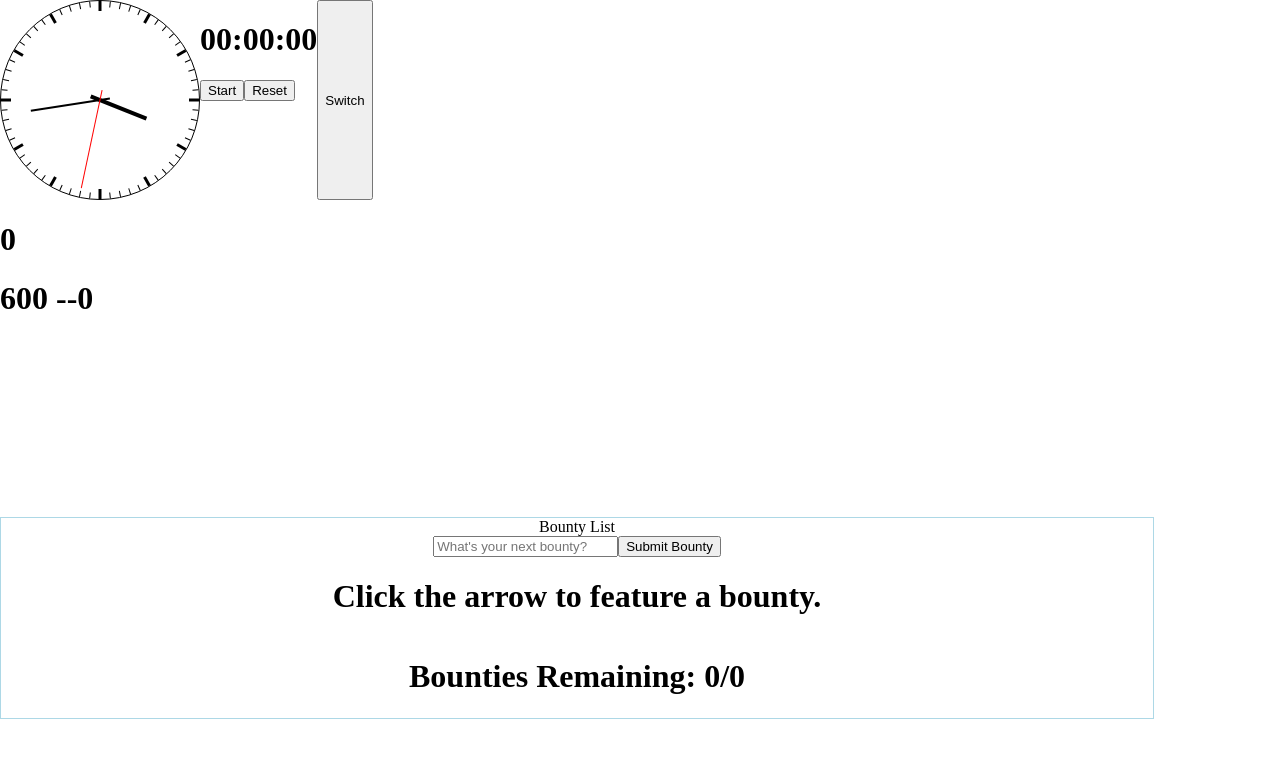
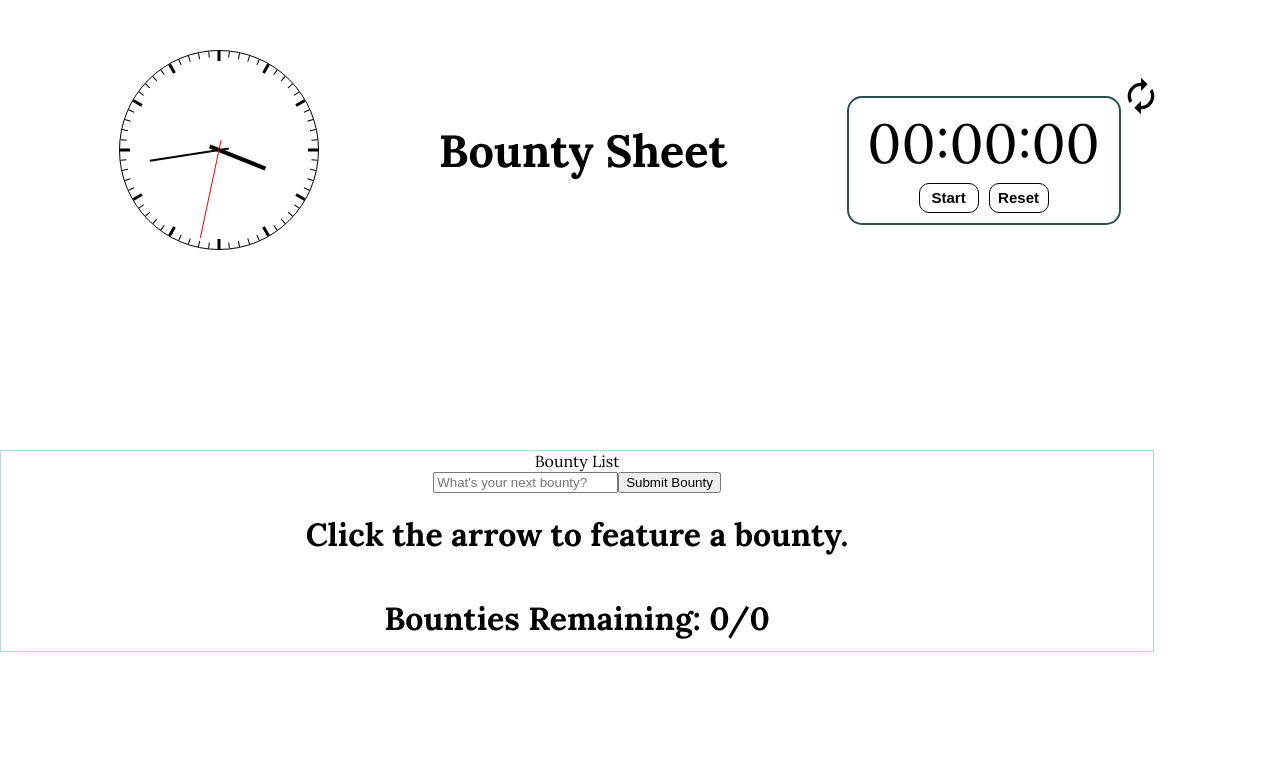
Before and after one commit to taujeng/bountysheet, a React (Create React App) app: page / in a window 1280 px wide. Shown: the top 758 px of the page. Built offline with nearby package versions, Linux system fonts and the light colour scheme.

Commit message:
Added MUI, css styling for Timer, Stopwatch

```diff
--- a/package.json
+++ b/package.json
@@ -3,6 +3,10 @@
   "version": "0.1.0",
   "private": true,
   "dependencies": {
+    "@emotion/react": "^11.10.5",
+    "@emotion/styled": "^11.10.5",
+    "@mui/icons-material": "^5.10.14",
+    "@mui/material": "^5.10.14",
     "@testing-library/jest-dom": "^5.16.5",
     "@testing-library/react": "^13.4.0",
     "@testing-library/user-event": "^13.5.0",
--- a/src/Components/Header/Header.jsx
+++ b/src/Components/Header/Header.jsx
@@ -5,6 +5,7 @@ import Timer from '../Timer/Timer';
 import 'react-clock/dist/Clock.css';
 import './header.css';
 import BountyList from '../BountyList/BountyList';
+import AutorenewIcon from '@mui/icons-material/Autorenew';
 
 const Header = () => {
   const [clock, setClock] = useState(new Date());
@@ -27,6 +28,9 @@ const Header = () => {
     <div className="header-container">
       <header>
         <Clock value={clock} size={200} />
+        <h1 id="title">Bounty Sheet</h1>
+        <div className="time-container">
+          <>
             {displayTimer ? (
               <Timer
                 timeLeft={timeLeft}
@@ -35,15 +39,20 @@ const Header = () => {
                 setTimeUsed={setTimeUsed}
               />
             ) : (
-          <Stopwatch timePassed={timePassed} setTimePassed={setTimePassed} />
+              <Stopwatch
+                timePassed={timePassed}
+                setTimePassed={setTimePassed}
+              />
             )}
-        <button onClick={() => setDisplayTimer(!displayTimer)}>Switch</button>
+          </>
+          <AutorenewIcon
+            style={{ fontSize: '40px' }}
+            onClick={() => setDisplayTimer(!displayTimer)}
+          />
+        </div>
+
+        {/* <button onClick={() => setDisplayTimer(!displayTimer)}>Switch</button> */}
       </header>
-      <h1>{timePassed}</h1>
-      <h1>
-        {timeLeft} --
-        {timeUsed}
-      </h1>
       <BountyList time={time} />
     </div>
   );
--- a/src/Components/Header/header.css
+++ b/src/Components/Header/header.css
@@ -1,8 +1,19 @@
 .header-container {
   height: 200px;
   width: 100%;
+  margin-top: 50px;
 }
 
 .header-container header {
   display: flex;
+  justify-content: space-evenly;
+  align-items: center;
 }
+
+#title {
+  font-size: 45px;
+}
+
+.time-container {
+  display: flex;
+}
--- a/src/Components/Stopwatch/Stopwatch.jsx
+++ b/src/Components/Stopwatch/Stopwatch.jsx
@@ -1,5 +1,6 @@
 import React, { useState, useEffect } from 'react';
 import timeFormat from '../timeFormat';
+import './stopwatch.css';
 
 const Stopwatch = ({ timePassed, setTimePassed }) => {
   const [stopWatchOn, setStopWatchOn] = useState(false);
@@ -21,9 +22,10 @@ const Stopwatch = ({ timePassed, setTimePassed }) => {
 
   return (
     <div className="stopwatch-container">
-      <h1>
+      <div id="stopwatch">
         {hours}:{minutes}:{seconds}
-      </h1>
+      </div>
+      <div className="button-container">
         <button onClick={() => setStopWatchOn(!stopWatchOn)}>
           {stopWatchOn ? 'Stop' : 'Start'}
         </button>
@@ -36,6 +38,7 @@ const Stopwatch = ({ timePassed, setTimePassed }) => {
           Reset
         </button>
       </div>
+    </div>
   );
 };
 
--- /dev/null
+++ b/src/Components/Stopwatch/stopwatch.css
@@ -0,0 +1,34 @@
+.stopwatch-container {
+  display: flex;
+  flex-direction: column;
+  border: 2px darkslategrey solid;
+  border-radius: 15px;
+  padding: 10px 10px 15px;
+  width: 250px;
+  height: 100px;
+  margin-top: 20px;
+}
+
+.stopwatch-container #stopwatch {
+  display: flex;
+  justify-content: center;
+  font-size: 55px;
+}
+
+.stopwatch-container .button-container{
+  display: flex;
+  flex-direction: row;
+  justify-content: center;
+}
+
+.stopwatch-container .button-container button {
+  background: none;
+  border: 1px black solid;
+  cursor: pointer;
+  margin: 5px;
+  border-radius: 10px;
+  font-size: 15px;
+  font-weight: 600;
+  width: 60px;
+  height: 30px;
+}
--- a/src/Components/Timer/Timer.jsx
+++ b/src/Components/Timer/Timer.jsx
@@ -1,5 +1,6 @@
 import React, { useState, useEffect } from 'react';
 import timeFormat from '../timeFormat';
+import './timer.css';
 
 const Timer = ({ timeLeft, setTimeLeft, timeUsed, setTimeUsed }) => {
   const [timerOn, setTimerOn] = useState(false);
@@ -38,7 +39,7 @@ const Timer = ({ timeLeft, setTimeLeft, timeUsed, setTimeUsed }) => {
   };
 
   return (
-    <div>
+    <div className="timer-container">
       {edit ? (
         <input
           type="number"
@@ -56,10 +57,12 @@ const Timer = ({ timeLeft, setTimeLeft, timeUsed, setTimeUsed }) => {
           {hours}:{minutes}:{seconds}
         </div>
       )}
-      <button onClick={() => setTimerOn(!timerOn)} disabled={edit}>
-        {timerOn ? 'Stop' : 'Start'}
-      </button>
-      <button onClick={() => setEdit(!edit)}>{edit ? 'Save' : 'Set'}</button>
+      <div className="button-container">
+        <button onClick={() => setTimerOn(!timerOn)} disabled={edit}>
+          {timerOn ? 'Stop' : 'Start'}
+        </button>
+        <button onClick={() => setEdit(!edit)}>{edit ? 'Save' : 'Set'}</button>
+      </div>
     </div>
   );
 };
--- /dev/null
+++ b/src/Components/Timer/timer.css
@@ -0,0 +1,35 @@
+.timer-container {
+  display: flex;
+  flex-direction: column;
+  border: 2px darkslategrey solid;
+  border-radius: 15px;
+  padding: 10px 10px 15px;
+  width: 250px;
+  height: 100px;
+  font-size: 55px;
+  align-items: center;
+  margin-top: 20px;
+}
+
+.timer-container input {
+  font-size: 50px;
+  margin-top: 7px;
+}
+
+.timer-container .button-container {
+  display: flex;
+  flex-direction: row;
+  justify-content: center;
+}
+
+.timer-container .button-container button {
+  background: none;
+  border: 1px black solid;
+  cursor: pointer;
+  margin: 5px;
+  border-radius: 10px;
+  font-size: 15px;
+  font-weight: 600;
+  width: 60px;
+  height: 30px;
+}
--- a/src/app.css
+++ b/src/app.css
@@ -1,5 +1,8 @@
+@import url('https://fonts.googleapis.com/css2?family=Lora:ital,wght@0,400;0,500;0,700;1,400;1,500;1,700&display=swap');
+
 .app-container {
   display: flex;
   flex-direction: column;
   align-items: center;
+  font-family: 'Lora', serif;
 }
```
Also changed, not shown: 2 other files (tests, documents, lock files or other folders). Lines whose indentation alone changed are shown as unchanged.
